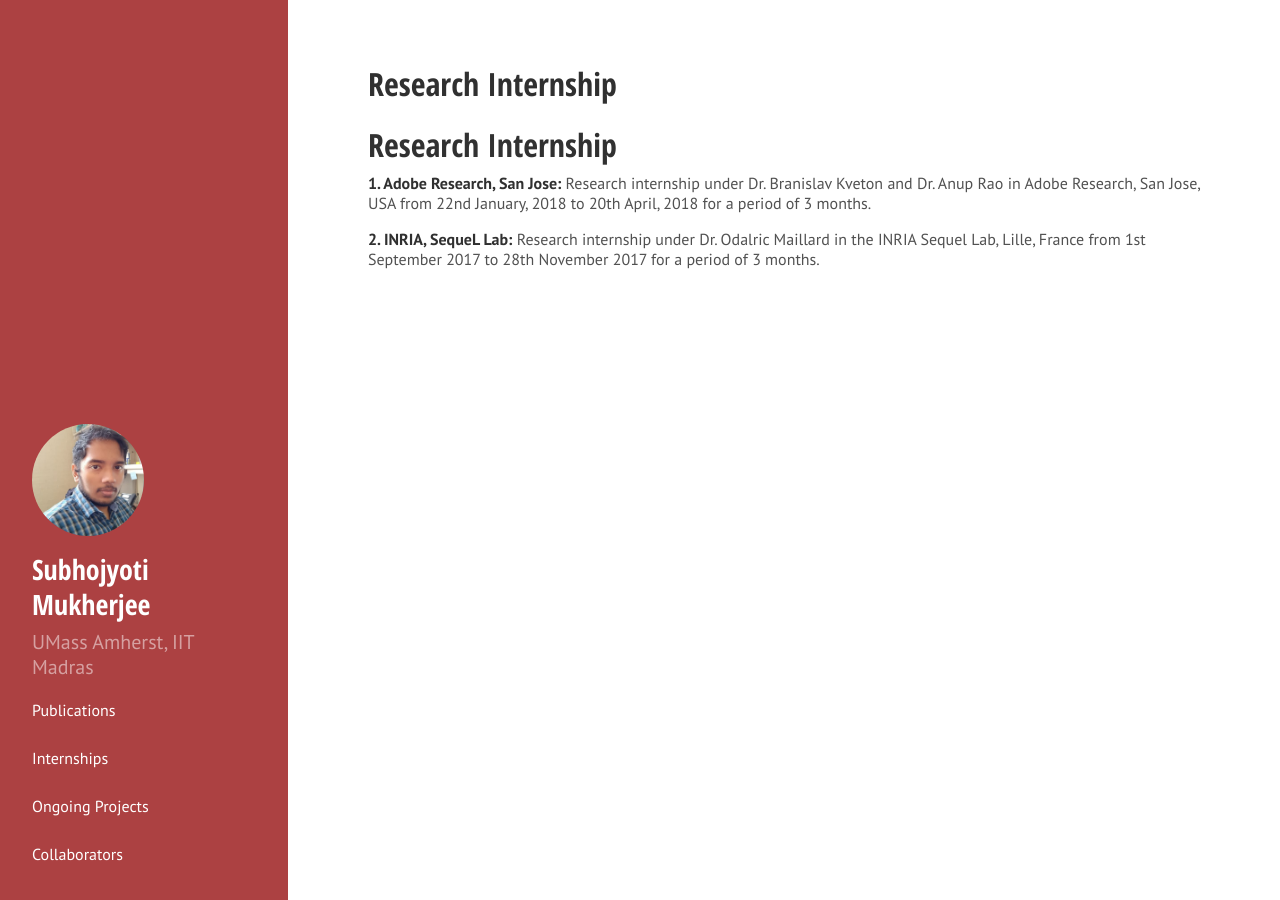
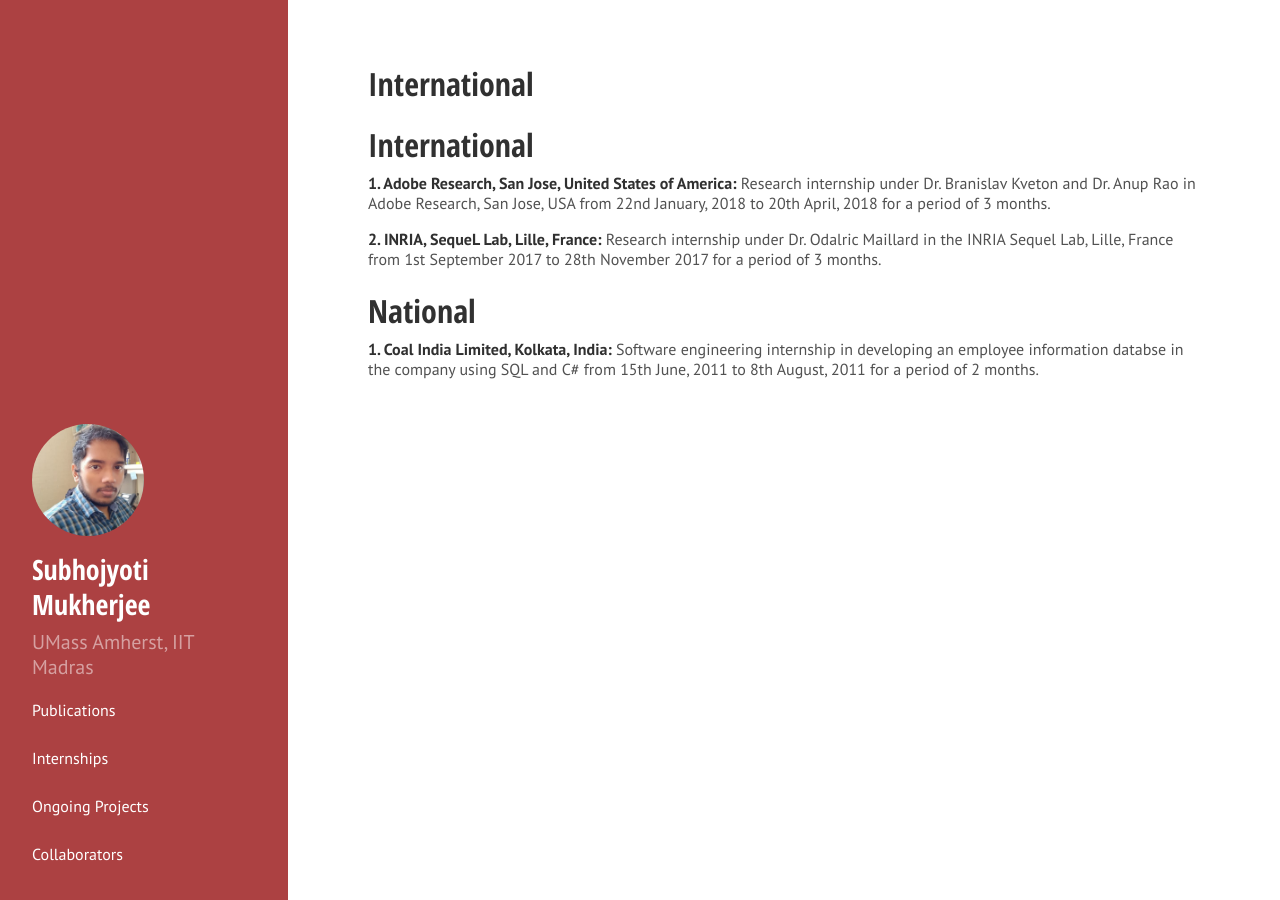
Before and after one commit to Subhojyoti22/subhojyoti.github.io, a Jekyll site: the page built from internship.md, in a window 1280 px wide. Built offline with Jekyll 4.4.1, drawn with Linux system fonts in a browser that asks for light colours; our own code applies the rules of GitHub Pages for plain Markdown files; Markdown is read by kramdown in place of the engine named in the settings.

Commit message:
Update internship.md

```diff
--- a/internship.md
+++ b/internship.md
@@ -1,5 +1,9 @@
-# Research Internship
+# International
 
-**1. Adobe Research, San Jose:** Research internship under Dr. Branislav Kveton and Dr. Anup Rao in Adobe Research, San Jose, USA from 22nd January, 2018 to 20th April, 2018 for a period of 3 months.
+**1. Adobe Research, San Jose, United States of America:** Research internship under Dr. Branislav Kveton and Dr. Anup Rao in Adobe Research, San Jose, USA from 22nd January, 2018 to 20th April, 2018 for a period of 3 months.
 
-**2. INRIA, SequeL Lab:** Research internship under Dr. Odalric Maillard in the INRIA Sequel Lab, Lille, France from 1st September 2017 to 28th November 2017 for a period of 3 months.
+**2. INRIA, SequeL Lab, Lille, France:** Research internship under Dr. Odalric Maillard in the INRIA Sequel Lab, Lille, France from 1st September 2017 to 28th November 2017 for a period of 3 months.
+
+# National
+
+**1. Coal India Limited, Kolkata, India:** Software engineering internship in developing an employee information databse in the company using SQL and C# from 15th June, 2011 to 8th August, 2011 for a period of 2 months.
```
